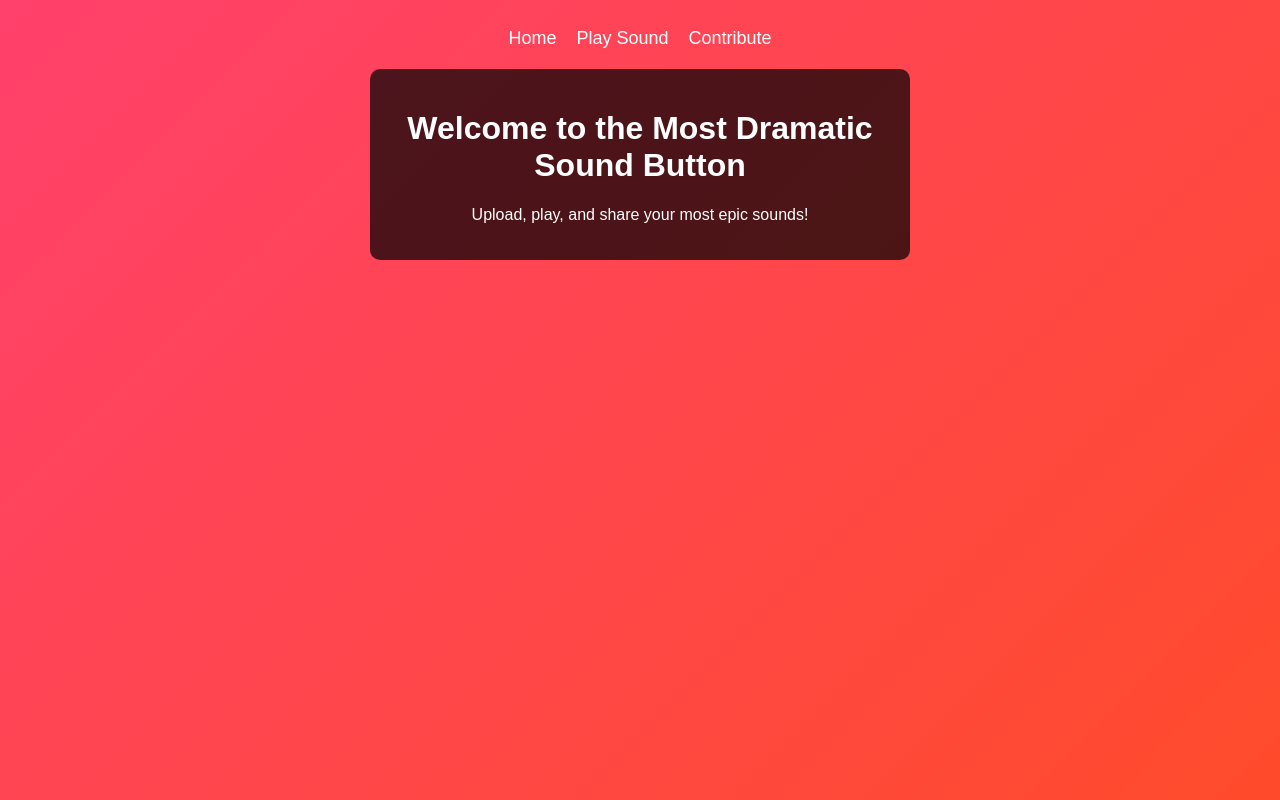
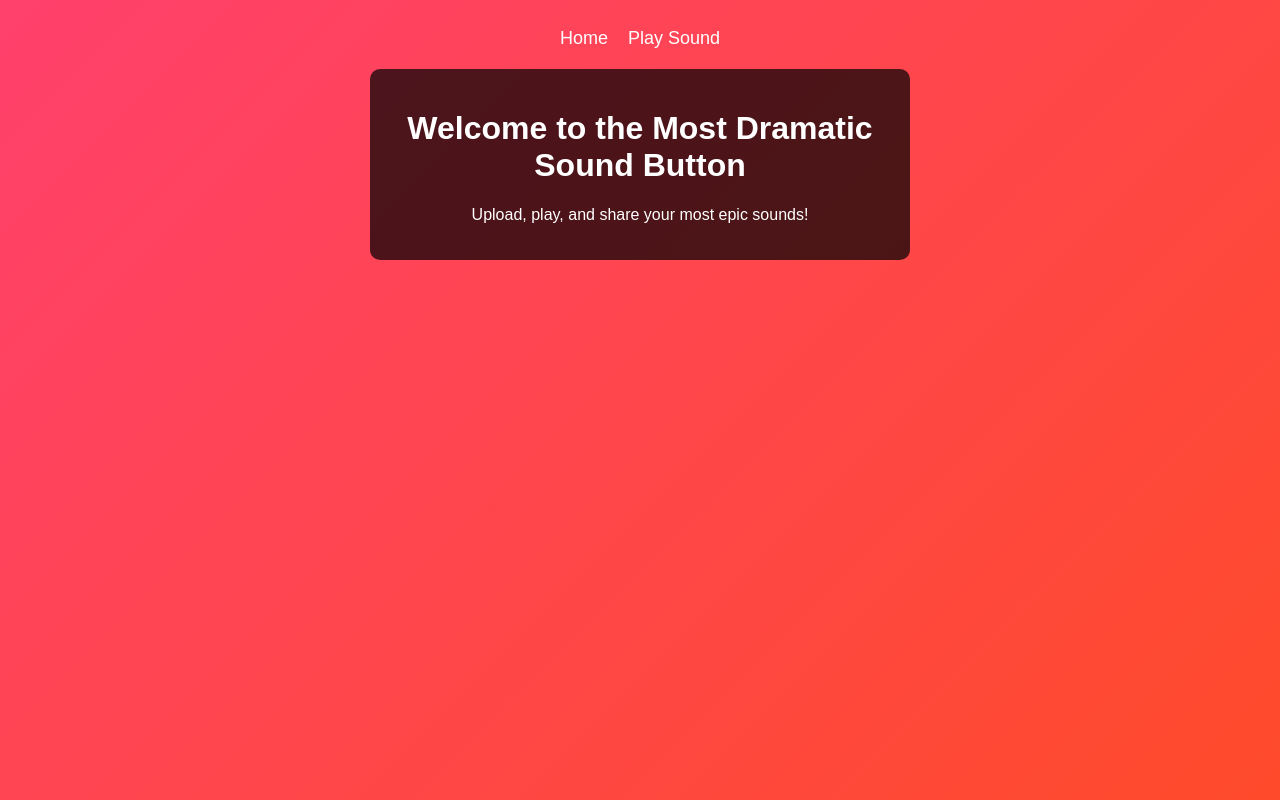
Before and after one commit to MintDino/The-Sound-Button, a plain HTML site: page index.html in a window 1280 px wide. Drawn offline with Linux system fonts and the light colour scheme.

Commit message:
Update index.html

```diff
--- a/index.html
+++ b/index.html
@@ -3,14 +3,13 @@
 <head>
     <meta charset="UTF-8">
     <meta name="viewport" content="width=device-width, initial-scale=1.0">
-    <title>Epic Sound Button</title>
+    <title>The Sound Button</title>
     <link rel="stylesheet" href="styles.css">
 </head>
 <body>
     <nav>
         <a href="index.html">Home</a>
         <a href="play.html">Play Sound</a>
-        <a href="contribute.html">Contribute</a>
     </nav>
     <div class="content">
         <h1>Welcome to the Most Dramatic Sound Button</h1>
```
